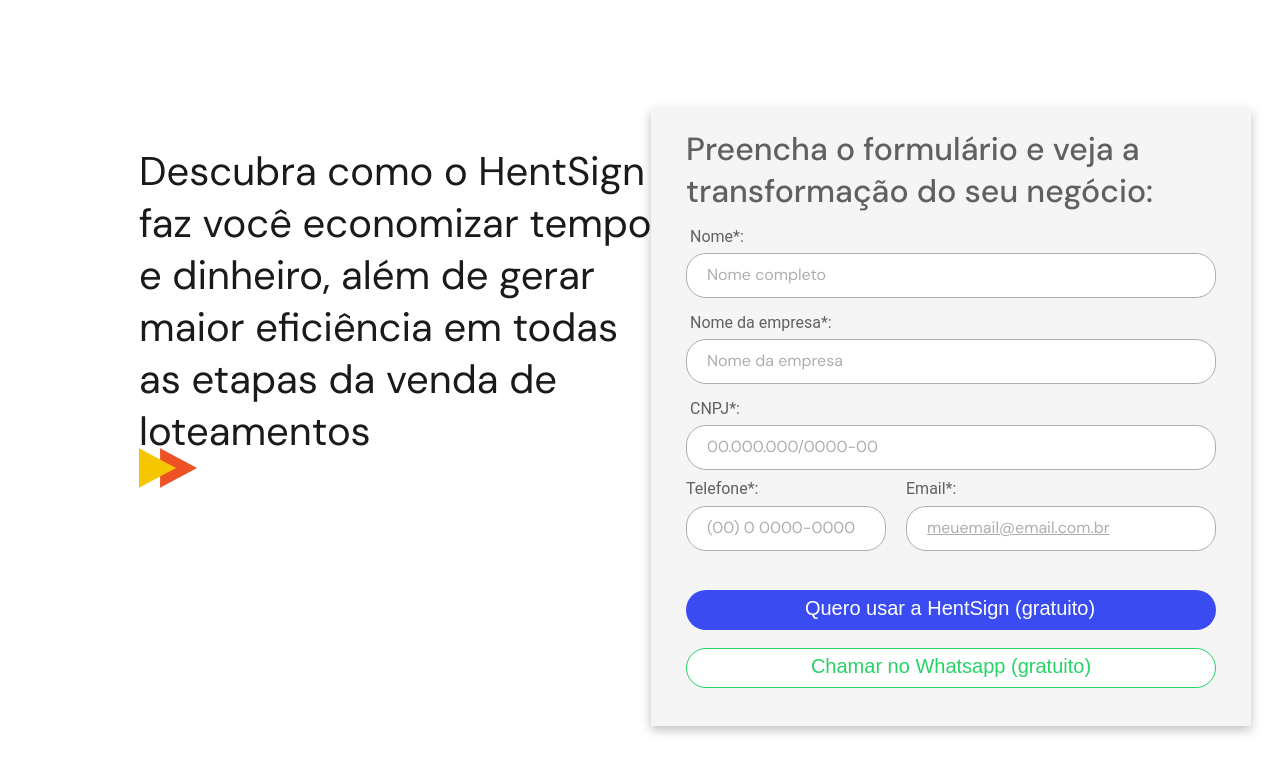
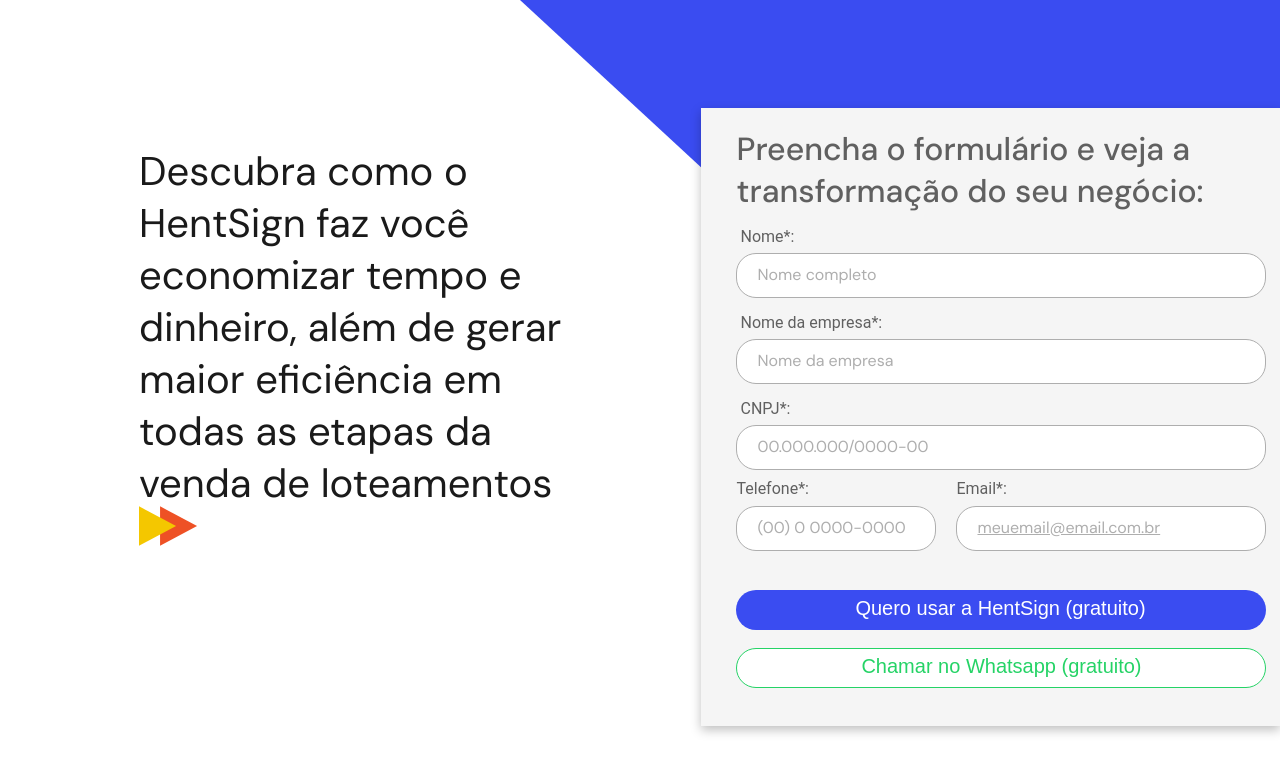
Before and after one commit to citi-onboarding/PTA-Hent, a Next.js app in the folder client/: page / in a window 1280 px wide. Shown: the top 772 px of the page. Built offline with nearby package versions, Linux system fonts and the light colour scheme.

Commit message:
Background image positioned

```diff
--- a/client/src/pages/TelaFormulario/index.tsx
+++ b/client/src/pages/TelaFormulario/index.tsx
@@ -1,10 +1,11 @@
 import React from "react";
-import { DivTextLeft, Pag, Formulario, Inputs1, Buttons, ButtonTextDiv, DoisInputs, NumTelInput, EmailInput, InputAndText, Icon, IconAndText } from "./style";
-import { IconLosangle, Poligono } from "../../assets";
+import { DivTextLeft, Pag, Formulario, Inputs1, Buttons, ButtonTextDiv, DoisInputs, NumTelInput, EmailInput, InputAndText, Icon, IconAndText, Triangle } from "./style";
+import { IconLosangle } from "../../assets";
 
 export const TelaForm = () => {
     return(
         <Pag>
+            <Triangle />
             <IconAndText>
                 <DivTextLeft>
                     <h1>Descubra como o HentSign faz você economizar tempo e dinheiro, além de gerar maior eficiência em todas as etapas da venda de loteamentos</h1>
@@ -13,6 +14,7 @@
                     <img src={IconLosangle.src} alt="Losango"></img>
                 </Icon>
             </IconAndText>
+            {/* <PoligonoDiv></PoligonoDiv> */}
             <Formulario>
 
                 <h1> Preencha o formulário e veja a transformação do seu negócio: </h1>
--- a/client/src/pages/TelaFormulario/style.ts
+++ b/client/src/pages/TelaFormulario/style.ts
@@ -2,14 +2,29 @@
 
 export const Pag = styled.div`
     display: flex;
-    /* gap: 64px; */
+    gap: 64px;
     height: 844px;
     width: 100%;
+    overflow-x: hidden;
 `;
+export const Triangle = styled.div`
+    width: 0px;
+    height: 0px;
+    border-style: solid;
+    border-width: 0 760px 702.5px 0;
+    border-color: transparent #3A4CF1 transparent transparent;
+    transform: rotate(0deg);
+    position: absolute;
+    top: 0;
+    right: 0;
+    z-index: -1;
+`;
+export const DivTriangle = styled.div`
 
+`;
 // Texto grande do lado da div do formulário
 export const DivTextLeft = styled.div`
-    width: 517px;
+    width: 470px;
     height: 303px;
     h1 {
         margin-top: 0px;
@@ -20,10 +35,10 @@
         font-weight: 400;
     }
 `;
-
 export const Icon = styled.div`
     width: 59px;
     height: 40px;
+    margin-top: 58px;
     img {
         width: 59px;
         height: 40px;
@@ -35,9 +50,10 @@
     flex-direction: column;
     justify-content: start;
     height: max-content;
-    width: 40%;
+    width: 517px;
     margin-top: 145px;
     margin-left: 139px;
+    /* background-color: red; */
 `;
 
 // Div que contém o formulário
@@ -60,7 +76,6 @@
         margin-left: 35px;
         margin-top: 20px;
     }
-
     p {
         color: #606060;
         font-size: 16px;
@@ -68,7 +83,6 @@
         margin-left: 39px;
         margin-top: 9px;
     }
-
     input::placeholder {
         color: #AEAEAE;
         font-size: 16px;
@@ -86,7 +100,6 @@
     margin-left: 35px;
     outline: none;
 `;
-
 
 export const DoisInputs = styled.div`
     display: flex;
```
